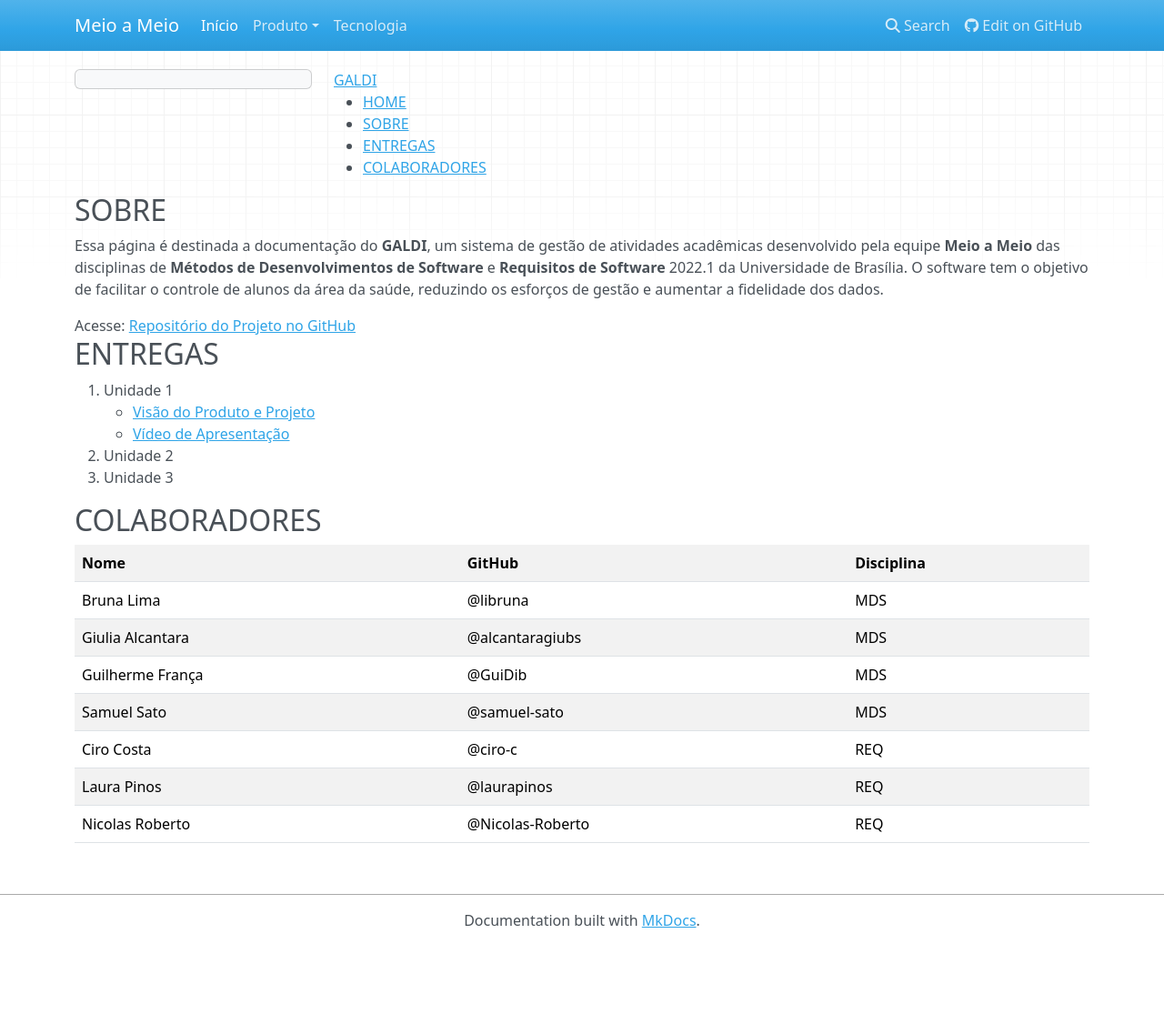
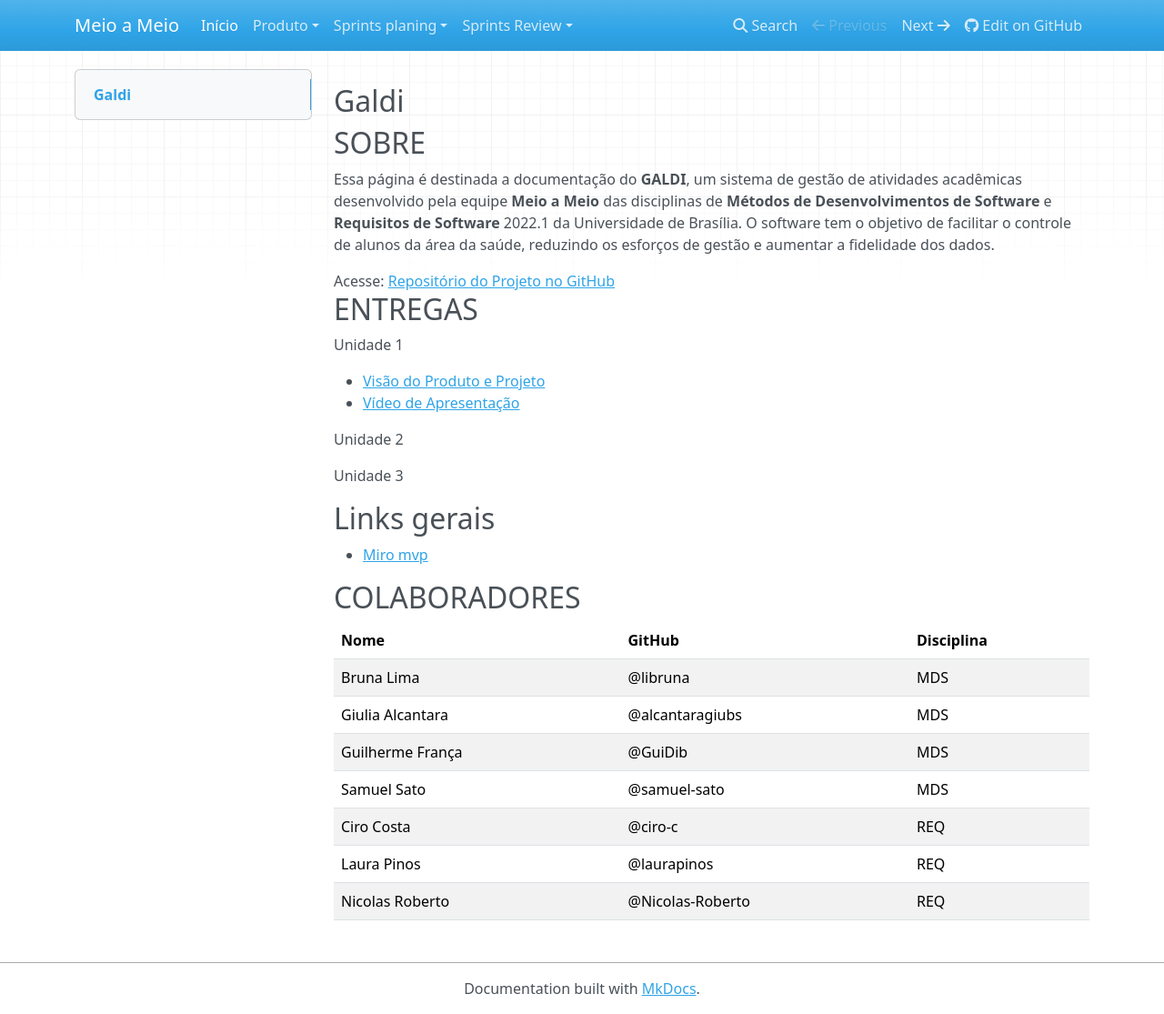
Before and after one commit to mdsreq-fga-unb/2022.1-Meio-a-Meio, an MkDocs documentation site: the page built from docs/index.md, in a window 1280 px wide and 1115 px high. Shown: the whole window at 91% size. Built offline with MkDocs 1.6.1, drawn with Linux system fonts in a browser that asks for light colours; nearby versions of some CDN libraries.

Commit message:
Minor changes

```diff
--- a/docs/index.md
+++ b/docs/index.md
@@ -1,103 +1,40 @@
-<!DOCTYPE html>
-<html lang="en">
-<head>
-    <meta charset="UTF-8">
-    <meta http-equiv="X-UA-Compatible" content="IE=edge">
-    <meta name="viewport" content="width=device-width, initial-scale=1.0">
-    <link rel="stylesheet" href="style.css">
-    <title>GALDI</title>
-</head>
 
-<body>
-    <div class="fundo-home"></div>
-        <header>
-            <nav>
-                <a class="logo" href="/">GALDI</a>
-                <ul class="nav-list">
-                    <li><a class="header-item" href="#home">HOME</a></li>
-                    <li><a class="header-item" href="#sobre">SOBRE</a></li>
-                    <li><a class="header-item" href="#entregas">ENTREGAS</a></li>
-                    <li><a class="header-item" href="#colaboradores">COLABORADORES</a></li>
-                </ul>
-            </nav>
-        </header>
-    </div>
+<title>GALDI</title>
 
-    <main>
-        <section id="sobre">
-            <h2>SOBRE</h2>
-            <p>
-                Essa página é destinada a documentação do <strong>GALDI</strong>, um sistema de gestão de atividades acadêmicas desenvolvido
-                pela equipe <strong>Meio a Meio</strong> das disciplinas de <strong>Métodos de Desenvolvimentos de Software</strong> e
-                <strong>Requisitos de Software</strong> 2022.1 da Universidade de Brasília. O software tem o objetivo de facilitar o
-                controle de alunos da área da saúde, reduzindo os esforços de gestão e aumentar a fidelidade dos dados.
-            </p>
-            <div>
-                <label>Acesse: <a href="https://github.com/mdsreq-fga-unb/2022.1-Meio-a-Meio">Repositório do Projeto no GitHub</a></label>
-            </div>
-        </section>
+## Galdi
 
-        <section id="entregas">
-            <h2>ENTREGAS</h2>
-            <ol>
-                <li>Unidade 1
-                   <ul>
-                        <li><a href="https://mdsreq-fga-unb.github.io/2022.1-Meio-a-Meio/produto-projeto/ProductVision">Visão do Produto e Projeto</a></li>
-                        <li><a href="https://youtu.be/W_HwiKt1FIA">Vídeo de Apresentação</a></li>
-                   </ul>
-                </li>
-                <li>Unidade 2</li>
-                <li>Unidade 3</li>
-            </ol>
-        </section>
 
-        <section id="colaboradores">
-            <h2>COLABORADORES</h2>
-            <table id="table-equipe">
-                <tr>
-                  <th>Nome</th>
-                  <th>GitHub</th>
-                  <th>Disciplina</th>
-                </tr>
-                <tr>
-                  <td>Bruna Lima</td>
-                  <td>@libruna</td>
-                  <td>MDS</td>
-                </tr>
-                <tr>
-                  <td>Giulia Alcantara</td>
-                  <td>@alcantaragiubs</td>
-                  <td>MDS</td>
-                </tr>
-                <tr>
-                  <td>Guilherme França</td>
-                  <td>@GuiDib</td>
-                  <td>MDS</td>
-                </tr>
-                <tr>
-                  <td>Samuel Sato</td>
-                  <td>@samuel-sato</td>
-                  <td>MDS</td>
-                </tr>
-                <tr>
-                  <td>Ciro Costa</td>
-                  <td>@ciro-c</td>
-                  <td>REQ</td>
-                </tr>
-                <tr>
-                  <td>Laura Pinos</td>
-                  <td>@laurapinos</td>
-                  <td>REQ</td>
-                </tr>
-                <tr>
-                  <td>Nicolas Roberto</td>
-                  <td>@Nicolas-Roberto</td>
-                  <td>REQ</td>
-                </tr>
-              </table>
-        </section>
-    </main>
+  <h2>SOBRE</h2>
+  <p>
+      Essa página é destinada a documentação do <strong>GALDI</strong>, um sistema de gestão de atividades acadêmicas desenvolvido
+      pela equipe <strong>Meio a Meio</strong> das disciplinas de <strong>Métodos de Desenvolvimentos de Software</strong> e
+      <strong>Requisitos de Software</strong> 2022.1 da Universidade de Brasília. O software tem o objetivo de facilitar o
+      controle de alunos da área da saúde, reduzindo os esforços de gestão e aumentar a fidelidade dos dados.
+  </p>
+  <div>
+      <label>Acesse: <a href="https://github.com/mdsreq-fga-unb/2022.1-Meio-a-Meio">Repositório do Projeto no GitHub</a></label>
+  </div>
+  <h2>ENTREGAS</h2>
 
-    <footer></footer>
-</body>
-</html>
+  Unidade 1
+
+  - [Visão do Produto e Projeto](/produto-projeto/ProductVision)
+  - [Vídeo de Apresentação](https://youtu.be/W_HwiKt1FIA)
+
+  Unidade 2
+
+  Unidade 3
+
+  <h2>Links gerais</h2>
+  - [Miro mvp](https://miro.com/app/board/uXjVOlmuidc=/?share_link_id=155231888640)
+
+  <h2>COLABORADORES</h2>
+  |Nome|GitHub|Disciplina|
+  |----|----|----|
+  |Bruna Lima|@libruna|MDS|
+  |Giulia Alcantara|@alcantaragiubs|MDS|
+  |Guilherme França|@GuiDib|MDS|
+  |Samuel Sato|@samuel-sato|MDS|
+  |Ciro Costa|@ciro-c|REQ|
+  |Laura Pinos|@laurapinos|REQ|
+  |Nicolas Roberto|@Nicolas-Roberto|REQ|
--- a/mkdocs.yml
+++ b/mkdocs.yml
@@ -5,7 +5,10 @@ nav:
 # - Projeto: ProductVision.md
 - Produto:
   - 'Visão': ProductVision.md
-- Tecnologia: tecnologias.md
+- Sprints planing:
+  - 'Sprint 01': Sprints/Sprint01/SprintPlanning.md
+- Sprints Review:
+  - 'Sprint 01': Sprints/Sprint01/SprintReview.md
 
 theme:
   name: mkdocs
```
Also changed, not shown: docs/Sprints/Sprint01/SprintReview.md (+4 -2 lines), docs/produto-projeto/ProductVision.md (+17 -63 lines), docs/produto-projeto/Requisitos.md (added, +64 -0 lines), docs/reunioes-cliente/Reunioes.md (added).
